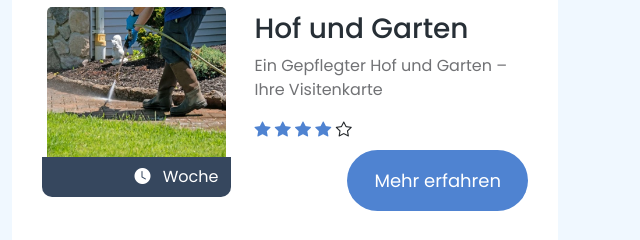
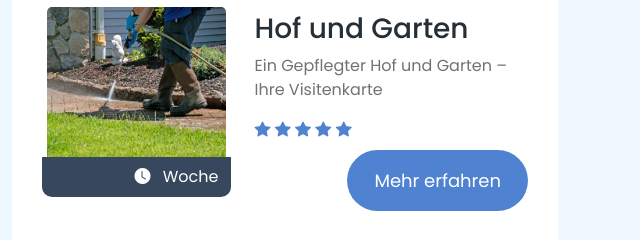
Before and after one commit to Ernest96/KingCleaning, a plain HTML site: page services-detail.html in a window 1280 px wide. Shown: the part 2472-2712 px from the top of the page, 640-1280 px from the left. Drawn offline with Linux system fonts and the light colour scheme.

Commit message:
add fill star

```diff
--- a/services-detail.html
+++ b/services-detail.html
@@ -408,7 +408,8 @@ Wenn Sie einen professionellen Reinigungskraft beauftragen, sich um Ihr Zuhause
                                                 <i class="bi-star-fill"></i>
                                                 <i class="bi-star-fill"></i>
                                                 <i class="bi-star-fill"></i>
-                                                <i class="bi-star"></i>
+                                                <i class="bi-star-fill"></i>
+
                                             </div>
 
                                             <a href="service-detail-garten.html"
```
Also changed, not shown: service-detail-garten.html (+1 -1 lines).
